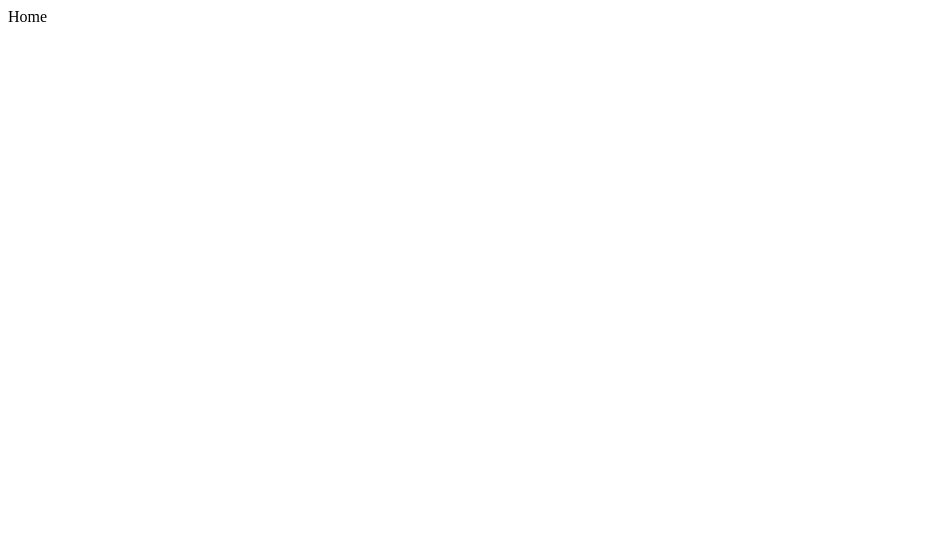
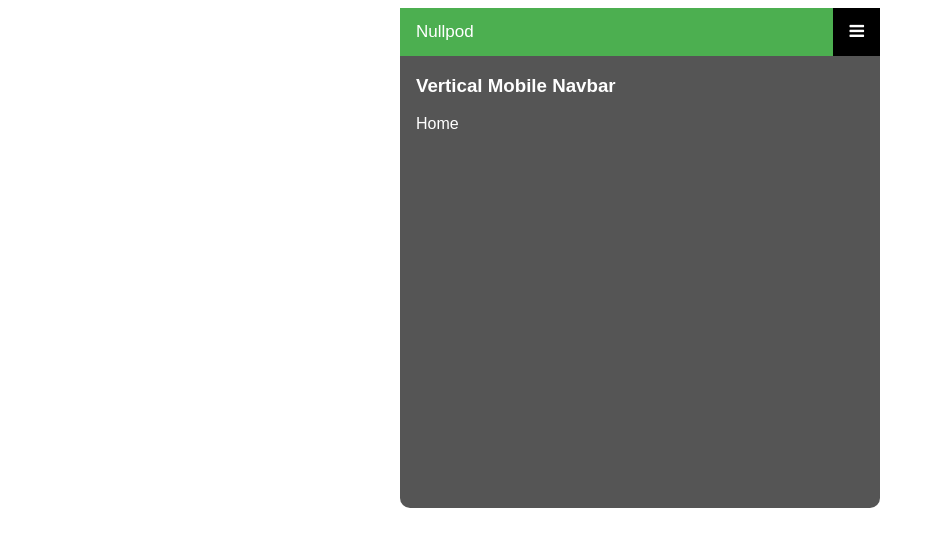
Before and after one commit to jp-nullpod/nullweb, a Django app: page / in a window 1280 px wide. Before the commit the part shown is almost empty. Shown: the top 547 px of the page, without its empty margins (0-935 px from the left). Run offline with Django 3.2, Linux system fonts and the light colour scheme.

Commit message:
first draft

```diff
--- a/mainweb/templates/base_generic.html
+++ b/mainweb/templates/base_generic.html
@@ -4,10 +4,101 @@
     {% block title %}
       <title>Nullpod</title>
     {% endblock %}
+
+    <meta name="viewport" content="width=device-width, initial-scale=1">
+<link rel="stylesheet" href="https://cdnjs.cloudflare.com/ajax/libs/font-awesome/4.7.0/css/font-awesome.min.css">
+<style>
+    body {
+    font-family: Arial, Helvetica, sans-serif;
+    }
+
+    .mobile-container {
+    max-width: 480px;
+    margin: auto;
+    background-color: #555;
+    height: 500px;
+    color: white;
+    border-radius: 10px;
+    }
+
+    .topnav {
+    overflow: hidden;
+    background-color: #333;
+    position: relative;
+    }
+
+    .topnav #myLinks {
+    display: none;
+    }
+
+    .topnav a {
+    color: white;
+    padding: 14px 16px;
+    text-decoration: none;
+    font-size: 17px;
+    display: block;
+    }
+
+    .topnav a.icon {
+    background: black;
+    display: block;
+    position: absolute;
+    right: 0;
+    top: 0;
+    }
+
+    .topnav a:hover {
+    background-color: #ddd;
+    color: black;
+    }
+
+    .active {
+    background-color: #4CAF50;
+    color: white;
+    }
+
+    li {
+        list-style: none;
+    }
+    </style>
   </head>
   <body>
-        {% block content %}
+        <!-- Simulate a smartphone / tablet -->
+        <div class="mobile-container">
+            <!-- Top Navigation Menu -->
+            <div class="topnav">
+                <a href="#home" class="active">Nullpod</a>
+                <div id="myLinks">
+                    <ul>
+                        <li><a href="{% url 'mainweb:index' %}">Home</a></li>
+                        <li><a href="{% url 'mainweb:projects' %}">Projects</a></li>
+                        <li><a href="{% url 'mainweb:about' %}">About</a></li>
+                    </ul>
+                </div>
+                <a href="javascript:void(0);" class="icon" onclick="myFunction()">
+                    <i class="fa fa-bars"></i>
+                </a>
+            </div>
 
-        {% endblock %}
+            <div style="padding-left:16px">
+                <h3>Vertical Mobile Navbar</h3>
+                <p>
+                    {% block content %}
+
+                    {% endblock %}
+                </p>
+            </div>
+        </div>
+
+        <script>
+        function myFunction() {
+        var x = document.getElementById("myLinks");
+        if (x.style.display === "block") {
+            x.style.display = "none";
+        } else {
+            x.style.display = "block";
+        }
+        }
+        </script>
   </body>
 </html>
--- a/mainweb/urls.py
+++ b/mainweb/urls.py
@@ -6,5 +6,5 @@ app_name = 'mainweb'
 urlpatterns = [
     path('',views.index, name='index'),
     path('projects/', views.projects, name='projects'),
-    path('about/', views.about)
+    path('about/', views.about, name='about')
 ]
```
